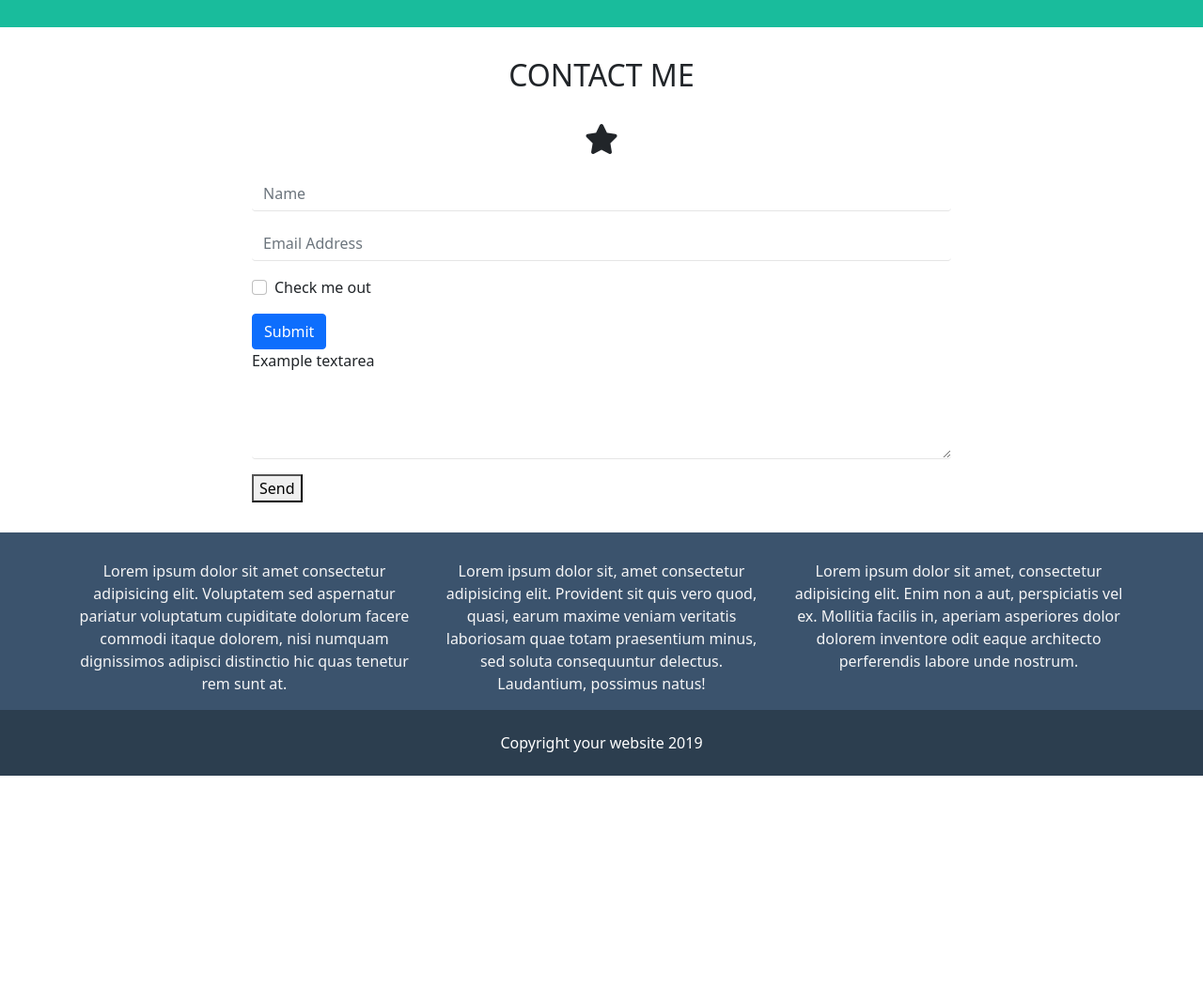
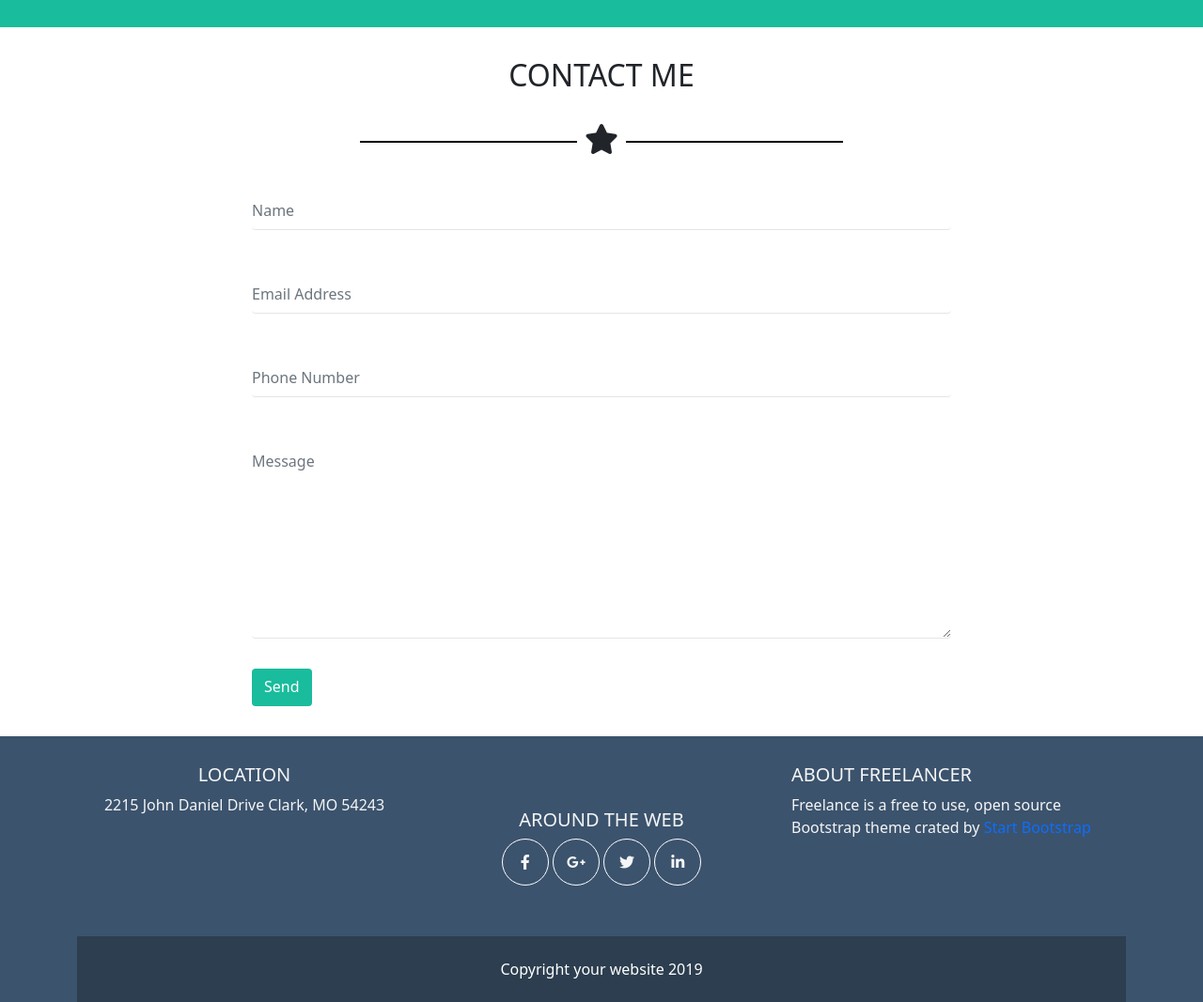
Before and after one commit to Zibo88/html-css-bootstrap-freelancer, a plain HTML site: page index.html in a window 1280 px wide. Shown: the part 1714-2781 px from the top of the page at 94% size. Before the commit the page ends 2540 px from the top, so only its background shows below. Drawn offline with nearby package versions, Linux system fonts and the light colour scheme.

Commit message:
esercizio completato

```diff
--- a/css/style.css
+++ b/css/style.css
@@ -77,7 +77,7 @@ header {
 
 
 /* STELLA */
-.stella{
+.stella, .stella_nera{
     font-size: 2rem;
     padding: 1rem 0;
 }
@@ -87,8 +87,19 @@ header {
     display: inline-block;
     width: 30%;
     height: 2px;
-    color: white;
+    background-color: white;
+    vertical-align: middle;
 }
+
+.stella_nera:after, .stella_nera:before {
+    content: "";
+    display: inline-block;
+    width: 30%;
+    height: 2px;
+    background-color: black;
+    vertical-align: middle;
+}
+
 
 .jambotron_list.flex li {
     font-size: 15px;
@@ -128,7 +139,7 @@ header {
 
 /* sezione 4 */
 
-.small_container h2, .stella {
+.small_container h2, .stella, .stella_nera{
     text-align: center;
 }
 
@@ -137,15 +148,25 @@ header {
     border-left: transparent;
     border-right: transparent;
     border-bottom: 1px solid #e5e5e5;
+    padding: 0.5rem 0;
+}
 
+.mb-3 {
+    padding: 1rem 0;
 }
 
 .form-control:focus {
     box-shadow: none;
 }
 
-.send{
-    padding-bottom: 1rem;
+#exampleFormControlTextarea1 {
+    padding-bottom: 8rem;
+}
+
+.btn.my_btn_green{
+    padding-bottom: 0.5rem;
+    background-color: #19bc9c;
+    color: white;
 }
 
 /* FOOTER */
@@ -156,16 +177,38 @@ footer{
     padding: 1.8rem 0 0 0;
 }
 
-.footer_item {
-    text-align: center;
-}
-
 .footer_bottom{
     height: 70px;
     background-color: #2c3e4f;
     color: white;
     text-align: center;
     line-height: 70px;
+}
+
+.social-media {
+    padding: 3rem;
+}
+
+.address, .social-media, .social_media_square {
+    text-align: center;
+}
+
+.social_media_square {
+    height: 50px;
+    width: 50px;
+    background-color: #3b536d;
+    border: 1px solid white;
+    border-radius: 50%;
+    display: inline-block;
+    position: relative;
+}
+
+.brand i {
+    position:absolute;
+    top: 50%;
+    left: 50%;
+    transform: translate(-50%, -50%);
+
 }
 
 
--- a/index.html
+++ b/index.html
@@ -109,7 +109,7 @@
         <section class="section2">
             <div class="container text-center">
                 <h2>PORTFOLIO</h2>
-                <div class="stella">
+                <div class="stella_nera">
                     <i class="fa-solid fa-star"></i>
                 </div>
                 <div class="row">
@@ -202,12 +202,14 @@
         <section>
             <div class="small_container">
                 <h2>CONTACT ME</h2>
-                <div class="stella">
+                <div class="stella_nera">
                     <i class="fa-solid fa-star"></i>
                 </div>
                 <div class="container-fluid">
+                    <!-- form -->
                     <form>
 
+                        <!-- NAME -->
                         <div class="mb-3">
                             <label for="Nome" class="form-label visually-hidden">
                                 Name
@@ -215,29 +217,31 @@
                             <input type="text" class="form-control" id="Name" aria-describedby="emailHelp" placeholder="Name">
                         </div>
 
+                        <!-- EMAIL ADDRESS -->
                         <div class="mb-3">
                             <label for="email" class="form-label visually-hidden">Email Address</label>
                             <input type="email" class="form-control" id="email" placeholder="Email Address">
                         </div>
 
-                        <div class="mb-3 form-check">
-                            <input type="checkbox" class="form-check-input" id="exampleCheck1">
-                            <label class="form-check-label" for="exampleCheck1">Check me out</label>
+                        <!-- PHONE NUMBER -->
+                        <div class="mb-3">
+                            <label for="Phone Number" class="form-label visually-hidden">
+                                Phone Number
+                            </label>
+                            <input type="text" class="form-control" id="Phone Number" aria-describedby="emailHelp" placeholder="Phone Number">
                         </div>
-                        <button type="submit" class="btn btn-primary">Submit</button>
 
                         <!-- text area -->
                         <div class="mb-3">
-                            <label for="exampleFormControlTextarea1" class="form-label">Example textarea</label>
-                            <textarea class="form-control" id="exampleFormControlTextarea1" rows="3"></textarea>
+                            <label for="exampleFormControlTextarea1" class="form-label visually-hidden">Message</label>
+                            <textarea class="form-control" id="exampleFormControlTextarea1" rows="3" placeholder="Message"></textarea>
                         </div>
                     </form>
 
-                        <button type="button" class="my_btn">
+                    <!-- submit -->
+                    <button type="submit" class="btn my_btn_green">
                         Send
                     </button>
-
-
                 </div>
             </div>
         </section>
@@ -250,22 +254,58 @@
 
                 <!-- prima colonna -->
                 <div class="col-12 col-md-4">
-                        <p class="footer_item">
-                            Lorem ipsum dolor sit amet consectetur adipisicing elit. Voluptatem sed aspernatur pariatur voluptatum cupiditate dolorum facere commodi itaque dolorem, nisi numquam dignissimos adipisci distinctio hic quas tenetur rem sunt at.
-                        </p>
+                    <div class="address">
+                        <h5>LOCATION</h5>
+                        <div id="address">
+                            2215 John Daniel Drive Clark, MO 54243
+                        </div>
+                    </div>
                 </div>
 
                     <!-- seconda colonna -->
                 <div class="col-12 col-md-4">
-                        <p class="footer_item">
-                            Lorem ipsum dolor sit, amet consectetur adipisicing elit. Provident sit quis vero quod, quasi, earum maxime veniam veritatis laboriosam quae totam praesentium minus, sed soluta consequuntur delectus. Laudantium, possimus natus!
-                        </p>
+                    <div class="social-media">
+                        <h5>AROUND THE WEB</h5>
+
+                        <!-- Facebook -->
+                        <div class="social_media_square">
+                            <div class="brand">
+                                <i class="fa-brands fa-facebook-f"></i>
+                            </div>
+                        </div>
+
+                        <!-- Google -->
+                        <div class="social_media_square">
+                            <div class="brand">
+                                <i class="fa-brands fa-google-plus-g"></i>
+                            </div>
+                        </div>
+
+                        <!-- Twitter -->
+                        <div class="social_media_square">
+                            <div class="brand">
+                                <i class="fa-brands fa-twitter"></i>
+                            </div>
+                        </div>
+
+                        <!-- Linkedin  -->
+                        <div class="social_media_square">
+                            <div class="brand">
+                                <i class="fa-brands fa-linkedin-in"></i>
+                            </div>
+                        </div>
+
+                    </div>
                 </div>
 
                     <!-- terza colonna -->
                     <div class="col-12 col-md-4">
-                        <p class="footer_item">
-                            Lorem ipsum dolor sit amet, consectetur adipisicing elit. Enim non a aut, perspiciatis vel ex. Mollitia facilis in, aperiam asperiores dolor dolorem inventore odit eaque architecto perferendis labore unde nostrum.
+                       <div class="about-freelancer">
+                           <h5>ABOUT FREELANCER</h5>
+                           <p>Freelance is a free to use, open source Bootstrap theme crated by
+                               <a href="#">
+                                   Start Bootstrap
+                                </a>
                             </p>
                        </div>
                     </div>
```
Lines whose indentation alone changed are shown as unchanged.
